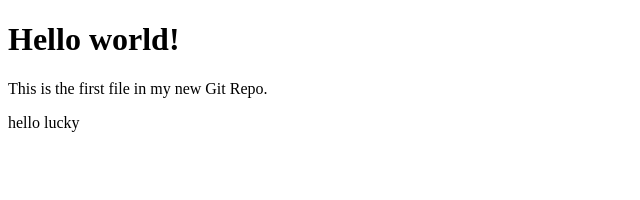
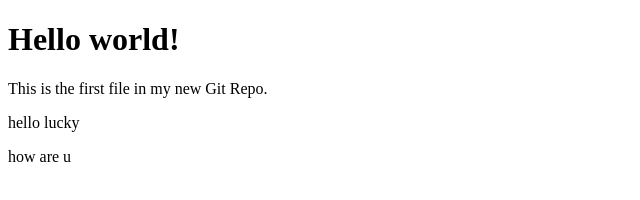
Before and after one commit to lakshmiko/lakshmiko-test.github.io, a plain HTML site: page index.html in a window 1280 px wide. Shown: the full height of the page, 0-640 px from the left. Drawn offline with Linux system fonts and the light colour scheme.

```diff
--- a/index.html
+++ b/index.html
@@ -8,6 +8,7 @@
 <h1>Hello world!</h1>
 <p>This is the first file in my new Git Repo.</p>
 <p> hello lucky </p>
+<p>how are u</p>
 
 </body>
 </html>
```
